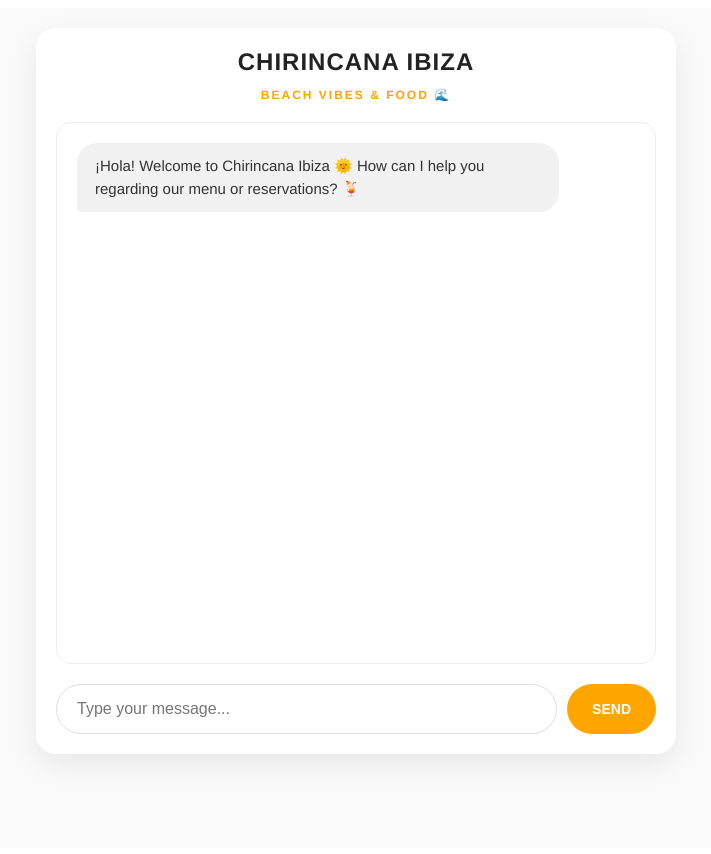
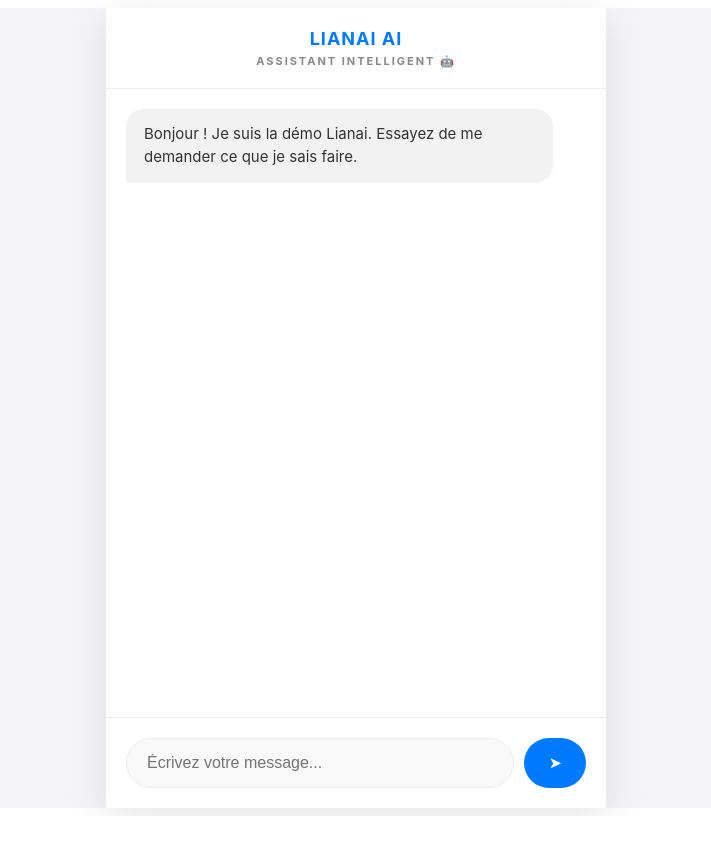
Before and after one commit to Linaia-Ai/Lianai-demo, a Next.js app: page / in a window 1280 px wide. Shown: the whole page, without its empty margins (284-995 px from the left). After the commit the page ends 816 px from the top, so only its background shows below. Built offline with nearby package versions, Linux system fonts and the light colour scheme.

Commit message:
Update index.js

```diff
--- a/pages/index.js
+++ b/pages/index.js
@@ -1,102 +1,192 @@
 import { useEffect, useRef, useState } from "react";
+import Head from 'next/head';
+
+// --- CONFIGURATION DES CLIENTS (C'est ici qu'on gère les identités) ---
+const CLIENTS = {
+  chirincana: {
+    title: "Chirincana Ibiza",
+    subtitle: "BEACH VIBES & FOOD 🌊",
+    welcome: "¡Hola! Welcome to Chirincana Ibiza 🌞\nHow can I help you regarding our menu or reservations? 🍹",
+    color: "#000" // Noir
+  },
+  camping: {
+    title: "Camping La Playa",
+    subtitle: "NATURE & RELAX 🏕️",
+    welcome: "Bonjour ! Bienvenue au Camping La Playa. Cherchez-vous un emplacement Van ou un Bungalow ? 🚐",
+    color: "#2E8B57" // Vert Forêt
+  },
+  demo: {
+    title: "Lianai AI",
+    subtitle: "ASSISTANT INTELLIGENT 🤖",
+    welcome: "Bonjour ! Je suis la démo Lianai. Essayez de me demander ce que je sais faire.",
+    color: "#007AFF" // Bleu Tech
+  }
+};
 
 export default function Home() {
-  const [session_id, setSessionId] = useState(null);
+  const [profileId, setProfileId] = useState("demo");
+  const [theme, setTheme] = useState(CLIENTS.demo);
   const [text, setText] = useState("");
-
-  // ICI : Le nouveau message d'accueil Bilingue
-  const [messages, setMessages] = useState([
-    { who: "bot", text: "¡Hola! Welcome to Chirincana Ibiza 🌞\nHow can I help you regarding our menu or reservations? 🍹" },
-  ]);
+  const [messages, setMessages] = useState([]);
+  const [loading, setLoading] = useState(false);
 
   const chatRef = useRef(null);
 
+  // 1. AU CHARGEMENT : On détecte qui est le client via l'URL
+  useEffect(() => {
+    // On regarde l'URL du navigateur
+    const params = new URLSearchParams(window.location.search);
+    const id = params.get("id"); // ex: ?id=camping
+
+    // Si on connait l'ID, on charge le thème, sinon Demo par défaut
+    const currentId = (id && CLIENTS[id]) ? id : "demo";
+
+    setProfileId(currentId);
+    setTheme(CLIENTS[currentId]);
+
+    // Message de bienvenue initial
+    setMessages([{ who: "bot", text: CLIENTS[currentId].welcome }]);
+
+  }, []);
+
+  // Scroll automatique vers le bas
   useEffect(() => {
     if (chatRef.current) chatRef.current.scrollTop = chatRef.current.scrollHeight;
-  }, [messages]);
+  }, [messages, loading]);
+
+  // FONCTION POUR RENDRE LE TEXTE JOLI (Gras, Liens...)
+  const formatMessage = (txt) => {
+    if (!txt) return "";
+    let formatted = txt
+      .replace(/\n/g, '<br/>') // Sauts de ligne
+      .replace(/\*\*([^*]+)\*\*/g, '<b>$1</b>') // Gras
+      .replace(/\[([^\]]+)\]\(([^)]+)\)/g, '<a href="$2" target="_blank" style="color: #007AFF; text-decoration: underline; font-weight: bold;">$1</a>'); // Liens
+
+    // Listes à puces simples
+    formatted = formatted.replace(/- /g, '• ');
+
+    return formatted;
+  };
 
   async function sendMessage() {
     const t = text.trim();
     if (!t) return;
 
-    // 1. On affiche le message de l'utilisateur tout de suite
-    const userMsg = { who: "me", text: t };
-    // IMPORTANT : On crée la nouvelle liste d'historique complète
-    const newHistory = [...messages, userMsg];
-
+    // Affiche message utilisateur
+    const newHistory = [...messages, { who: "me", text: t }];
     setMessages(newHistory);
     setText("");
+    setLoading(true);
 
     try {
       const response = await fetch('/api/chat', {
         method: 'POST',
         headers: { 'Content-Type': 'application/json' },
         body: JSON.stringify({
-          profile_id: "chirincana",
+          profile_id: profileId, // On envoie l'identité dynamique !
           message: t,
-          history: newHistory, // On envoie bien TOUTE la conversation
-          session_id: session_id
+          history: newHistory
         }),
       });
 
-      if (!response.ok) throw new Error('Network response was not ok');
+      if (!response.ok) throw new Error('Network error');
 
       const data = await response.json();
-      if (data.session_id) setSessionId(data.session_id);
 
       if (data.reply) {
         setMessages((prev) => [...prev, { who: "bot", text: data.reply }]);
       }
     } catch (e) {
-      setMessages((prev) => [...prev, { who: "bot", text: "Connection error... 🌊 Please try again." }]);
+      setMessages((prev) => [...prev, { who: "bot", text: "Oups, petite erreur de connexion... 🌊 Réessayez." }]);
+    } finally {
+      setLoading(false);
     }
   }
 
   return (
-    <div style={{ fontFamily: "'Helvetica Neue', sans-serif", background: "#fafafa", minHeight: "100vh", padding: "20px" }}>
-      <div style={{ maxWidth: "600px", margin: "0 auto", background: "white", borderRadius: "20px", padding: "20px", boxShadow: "0 10px 30px rgba(0,0,0,0.08)" }}>
+    <>
+      <Head>
+        <title>{theme.title}</title>
+        <meta name="viewport" content="width=device-width, initial-scale=1, maximum-scale=1" />
+      </Head>
 
-        {/* LE NOUVEAU TITRE */}
-        <h2 style={{ textAlign: "center", color: "#222", margin: "0 0 5px 0", textTransform: "uppercase", letterSpacing: "1px" }}>
-          Chirincana Ibiza
+      <div style={{ fontFamily: "-apple-system, BlinkMacSystemFont, 'Segoe UI', Roboto, Helvetica, Arial, sans-serif", background: "#f4f4f9", height: "100vh", display: "flex", justifyContent: "center", alignItems: "center" }}>
+
+        <div style={{ width: "100%", maxWidth: "500px", height: "100%", maxHeight: "800px", background: "white", display: "flex", flexDirection: "column", boxShadow: "0 10px 40px rgba(0,0,0,0.1)", borderRadius: "0px", overflow: "hidden", position: "relative" }}>
+
+          {/* HEADER DYNAMIQUE */}
+          <div style={{ padding: "20px", borderBottom: "1px solid #eee", textAlign: "center", background: "#fff", zIndex: 10 }}>
+            <h2 style={{ margin: 0, fontSize: "18px", color: theme.color, textTransform: "uppercase", letterSpacing: "1px" }}>
+              {theme.title}
             </h2>
-        <p style={{ textAlign: "center", fontSize: "12px", color: "#ffa500", fontWeight: "bold", marginBottom: "20px", letterSpacing: "2px" }}>
-          BEACH VIBES & FOOD 🌊
+            <p style={{ margin: "5px 0 0 0", fontSize: "11px", color: "#888", fontWeight: "bold", letterSpacing: "2px" }}>
+              {theme.subtitle}
             </p>
+          </div>
 
-        <div ref={chatRef} style={{ height: "500px", overflowY: "auto", border: "1px solid #eee", padding: "20px", marginBottom: "20px", borderRadius: "15px", background: "#fff" }}>
+          {/* ZONE DE CHAT */}
+          <div ref={chatRef} style={{ flex: 1, overflowY: "auto", padding: "20px", display: "flex", flexDirection: "column", gap: "15px", background: "#fff" }}>
             {messages.map((m, i) => (
-            <div key={i} style={{ display: "flex", justifyContent: m.who === "me" ? "flex-end" : "flex-start", marginBottom: "15px" }}>
-              <div style={{
-                background: m.who === "me" ? "#222" : "#f1f1f1",
+              <div key={i} style={{ display: "flex", justifyContent: m.who === "me" ? "flex-end" : "flex-start" }}>
+                <div
+                  style={{
+                    background: m.who === "me" ? theme.color : "#f2f2f2",
                     color: m.who === "me" ? "white" : "#333",
-                padding: "12px 18px",
-                borderRadius: "20px",
-                borderBottomRightRadius: m.who === "me" ? "4px" : "20px",
-                borderBottomLeftRadius: m.who === "bot" ? "4px" : "20px",
-                maxWidth: "80%",
+                    padding: "14px 18px",
+                    borderRadius: "18px",
+                    borderBottomRightRadius: m.who === "me" ? "4px" : "18px",
+                    borderBottomLeftRadius: m.who === "bot" ? "4px" : "18px",
+                    maxWidth: "85%",
                     lineHeight: "1.5",
-                fontSize: "15px"
-              }}>
-                {m.text}
+                    fontSize: "15px",
+                    boxShadow: "0 1px 2px rgba(0,0,0,0.05)"
+                  }}
+                  // C'est ici qu'on active le HTML (Gras, Liens...)
+                  dangerouslySetInnerHTML={{ __html: m.who === "me" ? m.text : formatMessage(m.text) }}
+                />
+              </div>
+            ))}
+
+            {/* INDICATEUR DE FRAPPE */}
+            {loading && (
+              <div style={{ display: "flex", justifyContent: "flex-start" }}>
+                <div style={{ background: "#f2f2f2", padding: "10px 15px", borderRadius: "18px", fontSize: "12px", color: "#888", fontStyle: "italic" }}>
+                  L'IA écrit...
                 </div>
               </div>
-          ))}
+            )}
           </div>
 
-        <div style={{ display: "flex", gap: "10px" }}>
+          {/* INPUT AREA */}
+          <div style={{ padding: "20px", borderTop: "1px solid #eee", background: "#fff", display: "flex", gap: "10px" }}>
             <input
-            style={{ flex: 1, padding: "15px", borderRadius: "30px", border: "1px solid #ddd", outline: "none", fontSize: "16px", paddingLeft: "20px" }}
+              style={{ flex: 1, padding: "15px 20px", borderRadius: "30px", border: "1px solid #eee", outline: "none", fontSize: "16px", background: "#f9f9f9" }}
               value={text}
               onChange={(e) => setText(e.target.value)}
               onKeyDown={(e) => e.key === "Enter" && sendMessage()}
-            placeholder="Type your message..."
+              placeholder="Écrivez votre message..."
+              disabled={loading}
             />
-          <button onClick={sendMessage} style={{ padding: "0 25px", background: "#ffa500", color: "#fff", border: "none", borderRadius: "30px", cursor: "pointer", fontWeight: "bold", fontSize: "14px" }}>
-            SEND
+            <button
+              onClick={sendMessage}
+              disabled={loading}
+              style={{
+                padding: "0 25px",
+                background: theme.color, // Le bouton prend la couleur du client !
+                color: "#fff",
+                border: "none",
+                borderRadius: "30px",
+                cursor: "pointer",
+                fontWeight: "bold",
+                fontSize: "14px",
+                opacity: loading ? 0.5 : 1
+              }}>
+              ➤
             </button>
           </div>
+
         </div>
       </div>
+    </>
   );
 }
```
Lines whose indentation alone changed are shown as unchanged.
